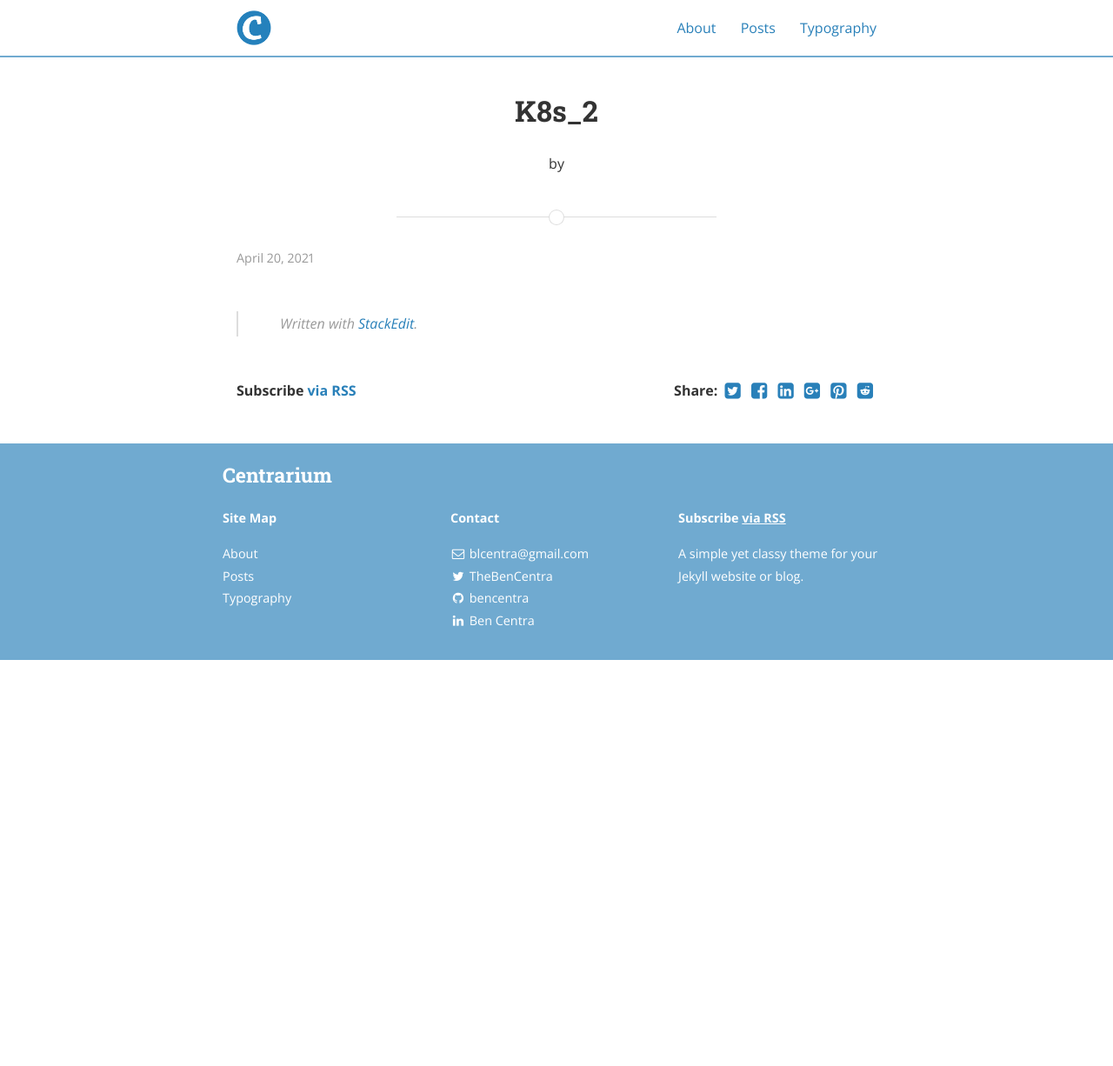
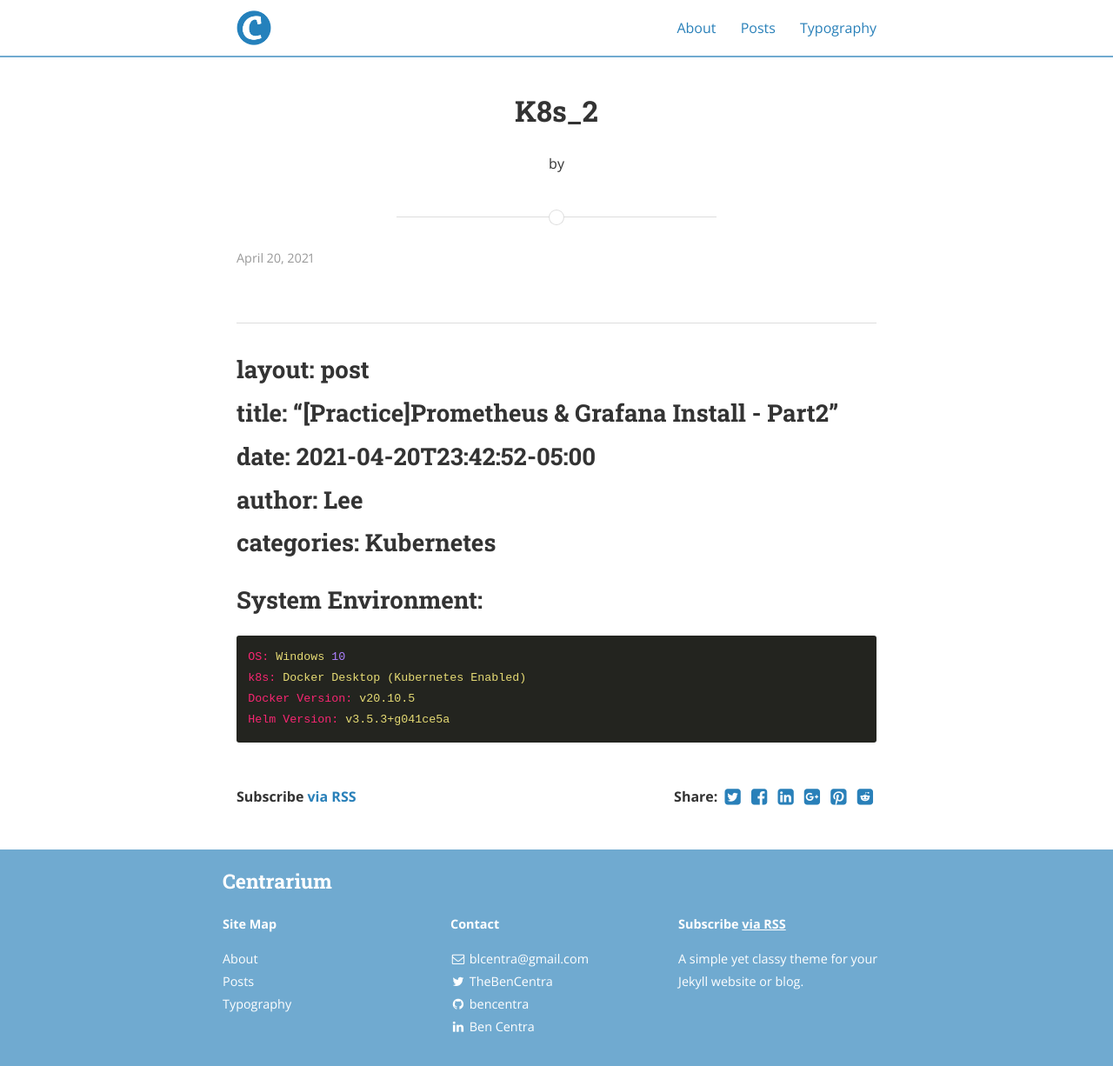
Before and after one commit to rhsoddld/rhsoddld.github.io, a Jekyll site: the page built from _posts/2021-04-20-k8s_2.md, in a window 1280 px wide and 1226 px high. Shown: the whole window at 87% size. Built offline with Jekyll 4.4.1, drawn with Linux system fonts in a browser that asks for light colours; nearby versions of some CDN libraries; our own code applies the rules of GitHub Pages for plain Markdown files.

Commit message:
_posts/2021-04-20-k8s_2.md updated from https://stackedit.io/

```diff
--- a/_posts/2021-04-20-k8s_2.md
+++ b/_posts/2021-04-20-k8s_2.md
@@ -3,6 +3,15 @@
 
 ---
 
-<blockquote>
-<p>Written with <a href="https://stackedit.io/">StackEdit</a>.</p>
-</blockquote>
+<hr>
+<h2 id="layout-posttitle--practiceprometheus--grafana-install---part2date---2021-04-20t234252-0500author-leecategories-kubernetes">layout: post<br>
+title:  “[Practice]Prometheus &amp; Grafana Install - Part2”<br>
+date:   2021-04-20T23:42:52-05:00<br>
+author: Lee<br>
+categories: Kubernetes</h2>
+<h2 id="system-environment">System Environment:</h2>
+<pre><code>OS: Windows 10
+k8s: Docker Desktop (Kubernetes Enabled)
+Docker Version: v20.10.5
+Helm Version: v3.5.3+g041ce5a
+</code></pre>
```
